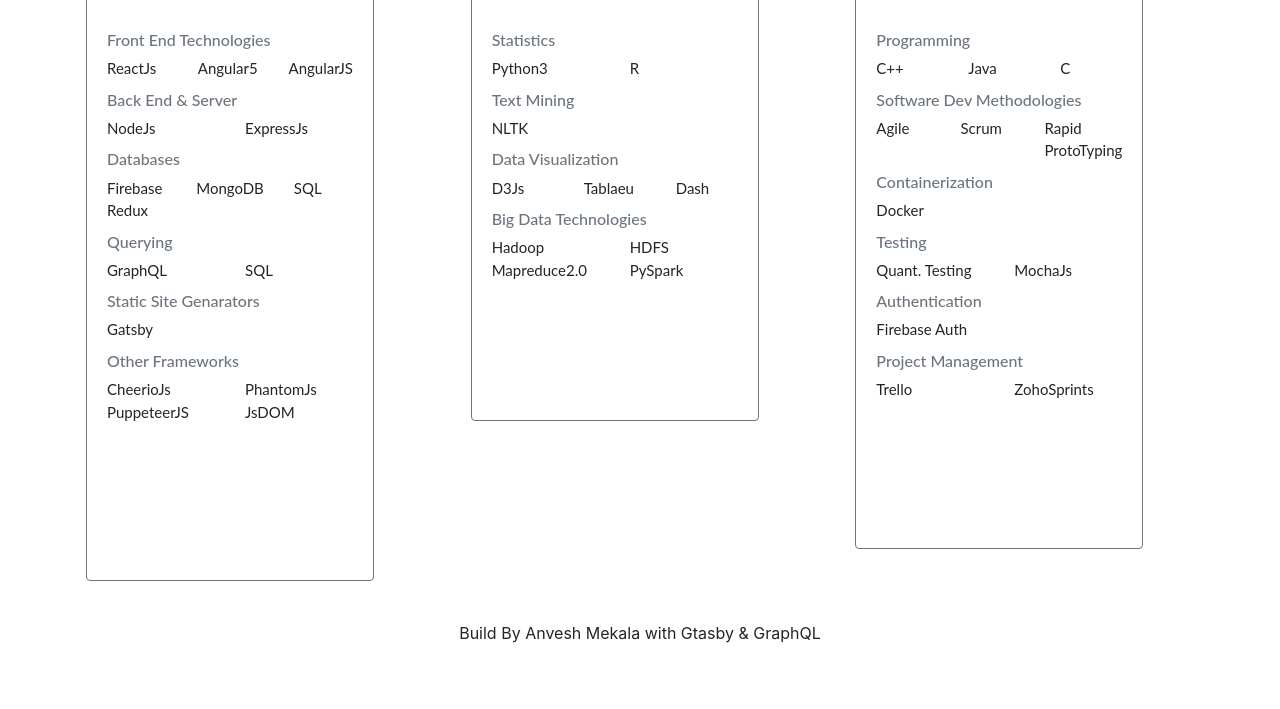
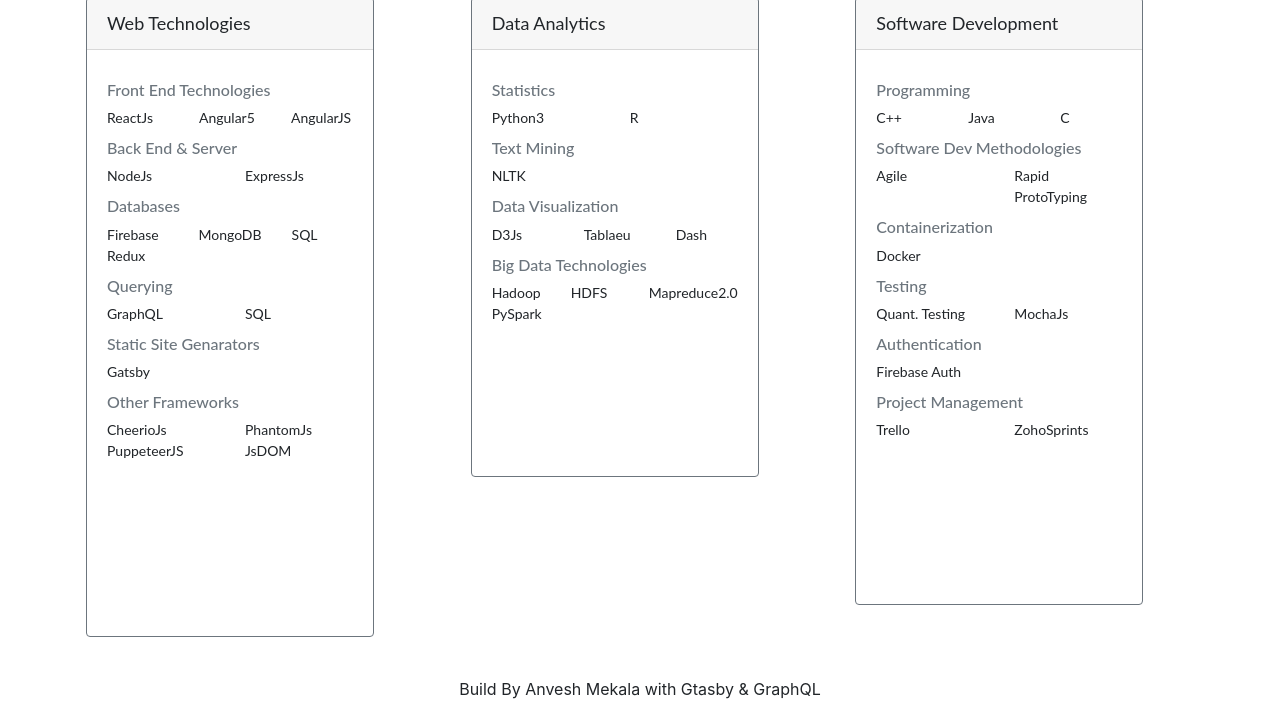
Before and after one commit to ANVESH96/Portfolio-Web-Application, a Gatsby site: page /skills in a window 1280 px wide. Shown: the part 161-870 px from the top of the page. Before the commit the page ends 814 px from the top, so only its background shows below. Built offline with nearby package versions, Linux system fonts and the light colour scheme; Gatsby itself is replaced by a stand-in of ours.

Commit message:
Skills page updated

```diff
--- a/src/components/footer.js
+++ b/src/components/footer.js
@@ -3,7 +3,7 @@
 
 const Footer = () => (
 <Navbar style={{justifyContent:"center"}}>
-  Build By Anvesh Mekala with Gtasby & GraphQL
+  {"Build By Anvesh Mekala with Gtasby & GraphQL"}
  </Navbar>
 )
 
--- a/src/components/header.js
+++ b/src/components/header.js
@@ -9,7 +9,7 @@
 
   <Navbar  sticky ="top"  bg="dark" expand="md" variant="dark" role="navigation" style={{minHeight:70,fontFamily:'lato',color:'white'}}>
   <div className="container">
-  <Navbar.Brand className="ml-auto mr-auto" style={{fontSize:25}} >{'ANVESHREDDY MEKALA'}</Navbar.Brand>
+  <Navbar.Brand className="ml-auto mr-auto" style={{fontSize:20}} >{'ANVESHREDDY MEKALA'}</Navbar.Brand>
   <Navbar.Toggle aria-controls="basic-navbar-nav" />
    <Navbar.Collapse id="basic-navbar-nav">
      <Nav expand="md"  className="ml-auto mr-auto" >
--- /dev/null
+++ b/src/components/skillsCard.js
@@ -0,0 +1,21 @@
+import {Card,Button} from "react-bootstrap"
+import React from "react"
+
+const skillsCard =()=>(
+    <Card style={{ width: '18rem' }}>
+    <div class="pagination-centered"
+    style={{background:"#000000",width:'18rem',justifyContent:'center',textAlign:"center",verticalAlign:"middle",height:"18rem",color:"white",fontFamily:"lato"}}>
+    {"Anvesh"}
+    </div>
+      <Card.Body>
+        <Card.Title>Card Title</Card.Title>
+        <Card.Text>
+          Some quick example text to build on the card title and make up the bulk of
+          the card's content.
+        </Card.Text>
+        <Button variant="primary">Go somewhere</Button>
+      </Card.Body>
+    </Card>
+)
+
+export default skillsCard
--- a/src/pages/skills.js
+++ b/src/pages/skills.js
@@ -3,38 +3,45 @@
 import SEO from "../components/seo"
 import {Container,Col,Row} from "react-bootstrap"
 import{Card} from"react-bootstrap"
-
+import skillsCard from "../components/skillsCard"
 
 const skillsPage = () => (
   <Layout>
    <SEO title="Home" keywords={[`gatsby`,'UNCC','UNCCHARLOTTE',`react`,'graphql','AnveshReddy Mekala','anveshmekala','Anvesheddy mekala']} />
+   <Container style={{paddingTop:"2em",fontFamily:"lato"}}>
+     <div>
+       {"I build End to End solutions by leveraging"} <b>Web technologies</b> with  <b>Software development </b>best practices to represent <b>Data Analysis.</b>
+       </div>
+     </Container>
+     {/* <skillsCard/> */}
    <Container lg={5}  style={{padding:"2rem 0rem 2rem 1rem"}}>
+
    <Row>
     <Col id="webtech">
    <Card border="secondary" style={{ width: '18rem',height:'40rem',fontFamily:'lato' }}>
-   <Card.Header  style={{ fontSize:22 }}>Web Technologies</Card.Header>
+   <Card.Header  style={{ fontSize:18 }}>Web Technologies</Card.Header>
   <Card.Body >
     <Card.Subtitle className="mb-2 text-muted" ><p style= {{fontSize:25}} />Front End Technologies</Card.Subtitle>
-    <Card.Text style= {{fontSize:15}}>
+    <Card.Text style= {{fontSize:14}}>
     <Row><Col> ReactJs</Col><Col> Angular5</Col><Col> AngularJS</Col></Row> </Card.Text>
     <Card.Subtitle className="mb-2 text-muted" ><p style= {{fontSize:25}} />{"Back End & Server"}</Card.Subtitle>
-    <Card.Text style= {{fontSize:15}}>
+    <Card.Text style= {{fontSize:14}}>
     <Row><Col> NodeJs</Col><Col> ExpressJs</Col></Row>
     </Card.Text>
     <Card.Subtitle className="mb-2 text-muted" ><p style= {{fontSize:25}} />Databases</Card.Subtitle>
-    <Card.Text style= {{fontSize:15}}>
+    <Card.Text style= {{fontSize:14}}>
     <Row><Col>Firebase</Col><Col>MongoDB</Col><Col>SQL</Col><Col>Redux</Col></Row>
     </Card.Text>
     <Card.Subtitle className="mb-2 text-muted" ><p style= {{fontSize:25}} /> Querying</Card.Subtitle>
-    <Card.Text style= {{fontSize:15}}>
+    <Card.Text style= {{fontSize:14}}>
     <Row><Col>GraphQL</Col><Col>SQL</Col></Row>
     </Card.Text>
     <Card.Subtitle className="mb-2 text-muted" ><p style= {{fontSize:25}} /> Static Site Genarators</Card.Subtitle>
-    <Card.Text style= {{fontSize:15}}>
+    <Card.Text style= {{fontSize:14}}>
     <Row><Col>Gatsby</Col></Row>
     </Card.Text>
     <Card.Subtitle className="mb-2 text-muted" ><p style= {{fontSize:25}} /> Other Frameworks</Card.Subtitle>
-    <Card.Text style= {{fontSize:15}}>
+    <Card.Text style= {{fontSize:14}}>
     <Row><Col>CheerioJs</Col><Col>PhantomJs</Col><Col>PuppeteerJS</Col><Col>JsDOM</Col></Row>
     </Card.Text>
   </Card.Body>
@@ -42,21 +49,21 @@
  </Col>
  <Col id="Data Analytics">
    <Card  border="secondary" style={{ width: '18rem',height:'30rem',fontFamily:'lato' }}>
-   <Card.Header  style={{ fontSize:22 }}>Data Analytics</Card.Header>
+   <Card.Header  style={{ fontSize:18 }}>Data Analytics</Card.Header>
   <Card.Body >
     <Card.Subtitle className="mb-2 text-muted" ><p style= {{fontSize:25}} />Statistics</Card.Subtitle>
-    <Card.Text style= {{fontSize:15}}>
+    <Card.Text style= {{fontSize:14}}>
     <Row><Col> Python3</Col><Col> R</Col></Row> </Card.Text>
     <Card.Subtitle className="mb-2 text-muted" ><p style= {{fontSize:25}} />Text Mining</Card.Subtitle>
-    <Card.Text style= {{fontSize:15}}>
+    <Card.Text style= {{fontSize:14}}>
     <Row><Col> NLTK</Col></Row>
     </Card.Text>
     <Card.Subtitle className="mb-2 text-muted" ><p style= {{fontSize:25}} /> Data Visualization</Card.Subtitle>
-    <Card.Text style= {{fontSize:15}}>
+    <Card.Text style= {{fontSize:14}}>
     <Row><Col>D3Js</Col><Col>Tablaeu</Col><Col>Dash</Col></Row>
     </Card.Text>
     <Card.Subtitle className="mb-2 text-muted" ><p style= {{fontSize:25}} /> Big Data Technologies</Card.Subtitle>
-    <Card.Text style= {{fontSize:15}}>
+    <Card.Text style= {{fontSize:14}}>
     <Row><Col>Hadoop</Col><Col>HDFS</Col><Col>Mapreduce2.0</Col><Col>PySpark</Col></Row>
     </Card.Text>
   </Card.Body>
@@ -64,29 +71,29 @@
  </Col>
  <Col id="Software Development">
    <Card  border="secondary" style={{ width: '18rem',height:'38rem',fontFamily:'lato' }}>
-   <Card.Header  style={{ fontSize:22 }}>Software Development</Card.Header>
+   <Card.Header  style={{ fontSize:18 }}>Software Development</Card.Header>
   <Card.Body >
   <Card.Subtitle className="mb-2 text-muted" ><p style= {{fontSize:25}} />Programming</Card.Subtitle>
-    <Card.Text style= {{fontSize:15}}>
+    <Card.Text style= {{fontSize:14}}>
     <Row><Col>C++</Col><Col>Java</Col><Col>C</Col></Row>
     </Card.Text>
   <Card.Subtitle className="mb-2 text-muted" ><p style= {{fontSize:25}} />Software Dev Methodologies</Card.Subtitle>
-    <Card.Text style= {{fontSize:15}}>
-    <Row><Col>Agile</Col><Col>Scrum</Col><Col>Rapid ProtoTyping</Col></Row>
+    <Card.Text style= {{fontSize:14}}>
+    <Row><Col>Agile</Col><Col>Rapid ProtoTyping</Col></Row>
     </Card.Text>
     <Card.Subtitle className="mb-2 text-muted" ><p style= {{fontSize:25}} />Containerization</Card.Subtitle>
-    <Card.Text style= {{fontSize:15}}>
+    <Card.Text style= {{fontSize:14}}>
     <Row><Col> Docker</Col></Row> </Card.Text>
     <Card.Subtitle className="mb-2 text-muted" ><p style= {{fontSize:25}} />Testing</Card.Subtitle>
-    <Card.Text style= {{fontSize:15}}>
+    <Card.Text style= {{fontSize:14}}>
     <Row><Col> Quant. Testing</Col><Col>MochaJs</Col></Row>
     </Card.Text>
     <Card.Subtitle className="mb-2 text-muted" ><p style= {{fontSize:25}} />Authentication</Card.Subtitle>
-    <Card.Text style= {{fontSize:15}}>
+    <Card.Text style= {{fontSize:14}}>
     <Row><Col> Firebase Auth</Col></Row>
     </Card.Text>
     <Card.Subtitle className="mb-2 text-muted" ><p style= {{fontSize:25}} />Project Management</Card.Subtitle>
-    <Card.Text style= {{fontSize:15}}>
+    <Card.Text style= {{fontSize:14}}>
     <Row><Col> Trello</Col><Col> ZohoSprints</Col></Row>
     </Card.Text>
 
```
